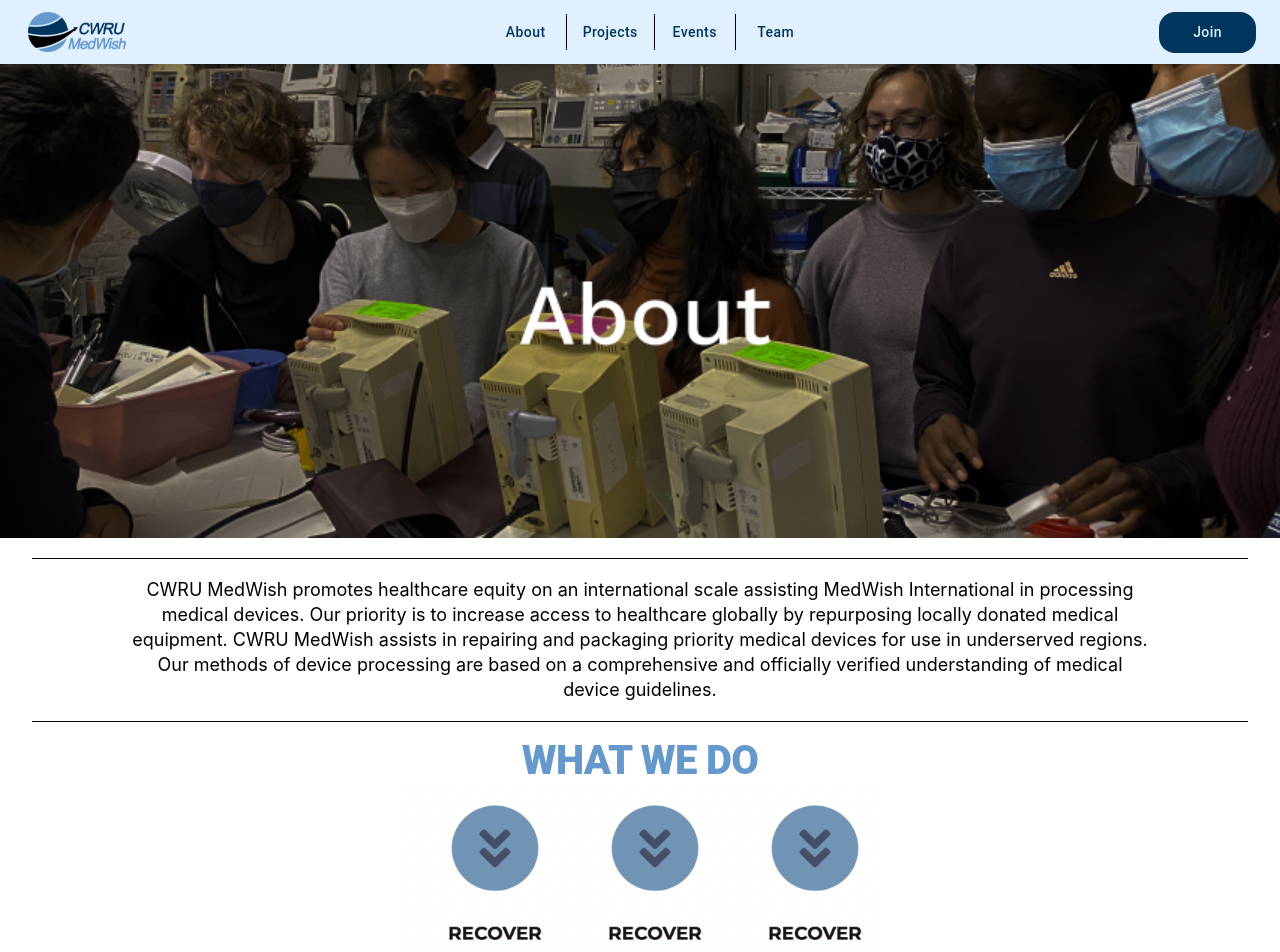
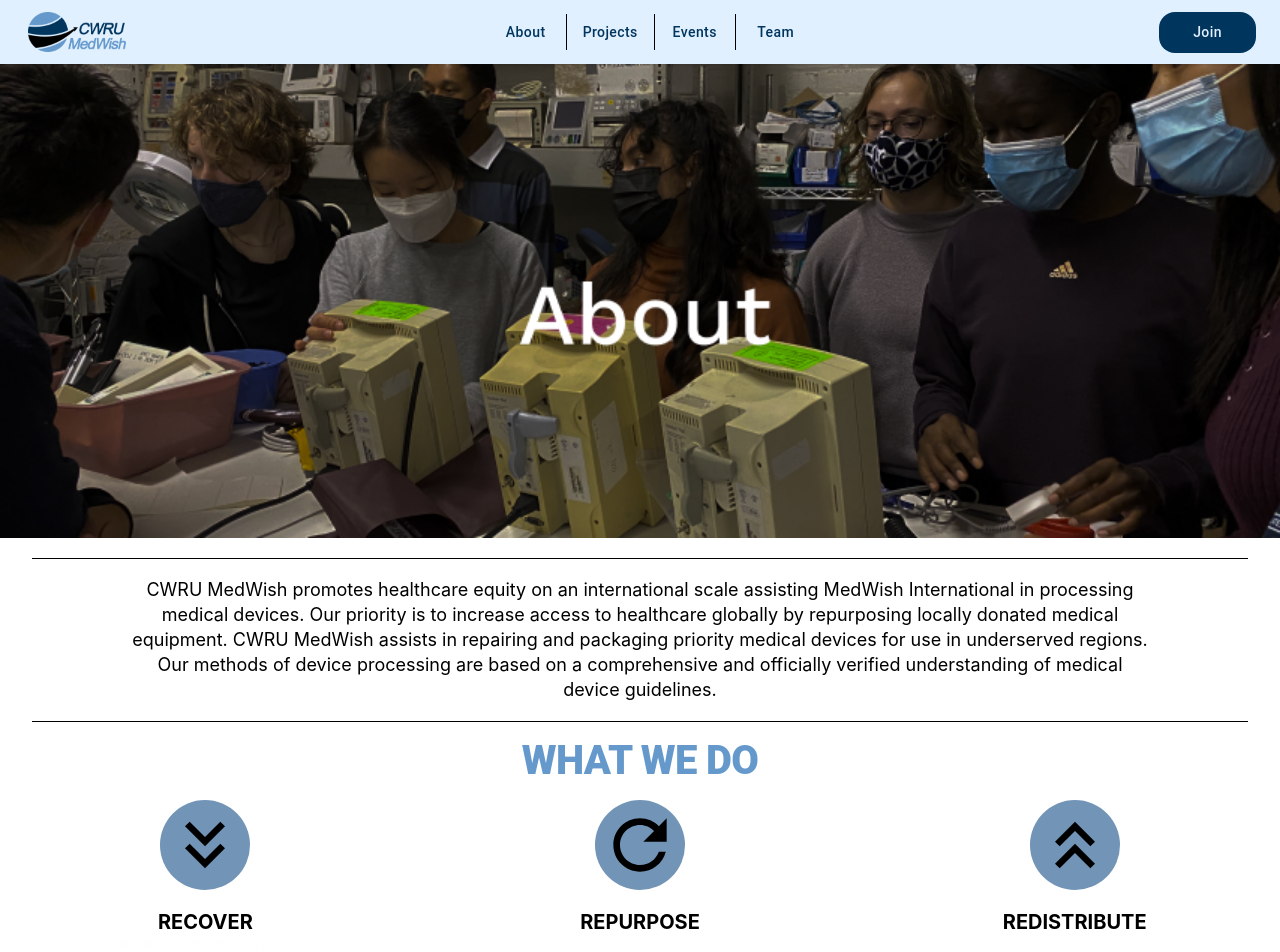
Before and after one commit to roshankern/CWRU-MedWish-Website, a React (Create React App) app: page /about in a window 1280 px wide. Shown: the top 952 px of the page. Built offline with nearby package versions, Linux system fonts and the light colour scheme; the HTML template or start-up script is replaced by a standard one.

Commit message:
add icons, fix icon resizing

```diff
--- a/package.json
+++ b/package.json
@@ -7,7 +7,7 @@
     "@emotion/react": "^11.11.1",
     "@emotion/styled": "^11.11.0",
     "@fontsource/work-sans": "^5.0.5",
-    "@mui/icons-material": "^5.14.0",
+    "@mui/icons-material": "^5.14.6",
     "@mui/material": "^5.14.0",
     "@testing-library/jest-dom": "^5.16.5",
     "@testing-library/react": "^13.4.0",
--- a/src/pages/AboutPage/AboutPage.js
+++ b/src/pages/AboutPage/AboutPage.js
@@ -1,5 +1,7 @@
 //AboutPage.js
 import React from "react";
+
+import { KeyboardDoubleArrowDown, Refresh, KeyboardDoubleArrowUp } from '@mui/icons-material';
 import { Card, CardMedia, Typography, Divider, Grid, Box, autocompleteClasses, useMediaQuery, useTheme } from '@mui/material';
 import About from './images/About.png';
 import Recover from './images/Recover.png';
@@ -10,6 +12,29 @@
 import Equal from './images/Equal.png';
 import Environment from './images/Environment.png';
 import "./AboutPage.css";
+
+
+const TextIcon = ({ icon, text }) => {
+    return (
+        <div style={{ display: 'flex', flexDirection: 'column', alignItems: 'center' }}>
+            <div style={{
+                backgroundColor: '#7294B6',
+                borderRadius: '50%',
+                width: '90px',
+                height: '90px',
+                display: 'flex',
+                alignItems: 'center',
+                justifyContent: 'center'
+            }}>
+                {React.cloneElement(icon, { style: { fontSize: '80px', fontWeight: 'bold' } })}
+            </div>
+            <div style={{ marginTop: '20px', fontWeight: 'bold', fontSize: '20px' }}>
+                <span>{text}</span>
+            </div>
+        </div>
+    );
+};
+
 
 
 
@@ -39,9 +64,20 @@
                 WHAT WE DO
             </Typography>
 
-            <img src={Recover} height={170} width={160} />
-            <img src={Recover} height={170} width={160} />
-            <img src={Recover} height={170} width={160} />
+
+            <div className="spacer"></div>
+
+            <Grid container spacing={3} justifyContent="center">
+                <Grid item xs={12} sm={4}>
+                    <TextIcon icon={<KeyboardDoubleArrowDown />} text="RECOVER" />
+                </Grid>
+                <Grid item xs={12} sm={4}>
+                    <TextIcon icon={<Refresh />} text="REPURPOSE" />
+                </Grid>
+                <Grid item xs={12} sm={4}>
+                    <TextIcon icon={<KeyboardDoubleArrowUp />} text="REDISTRIBUTE" />
+                </Grid>
+            </Grid>
 
 
             <Grid container direction="row" spacing={2} boxShadow={"none"}>
```
Also changed, not shown: 1 other file (tests, documents, lock files or other folders).
